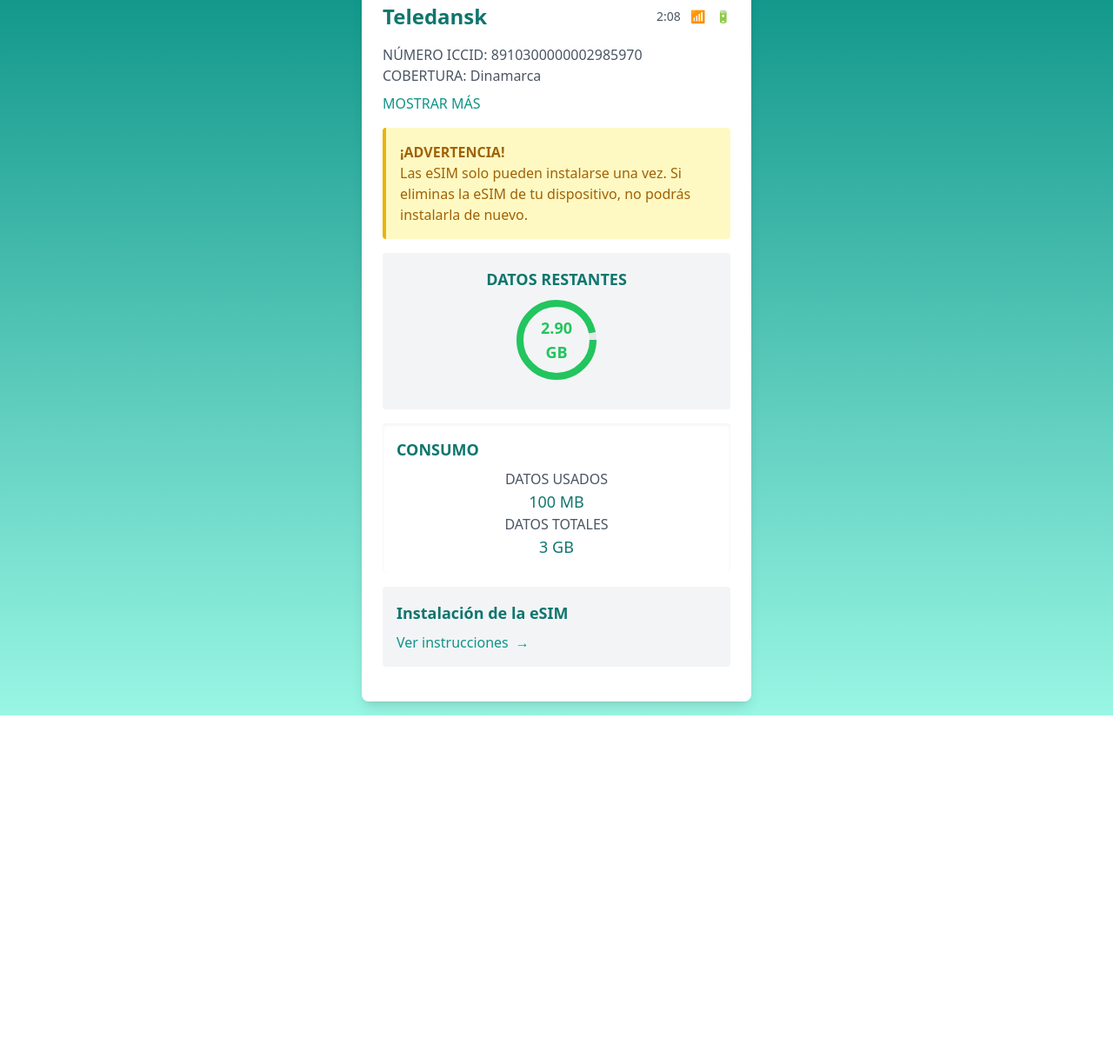
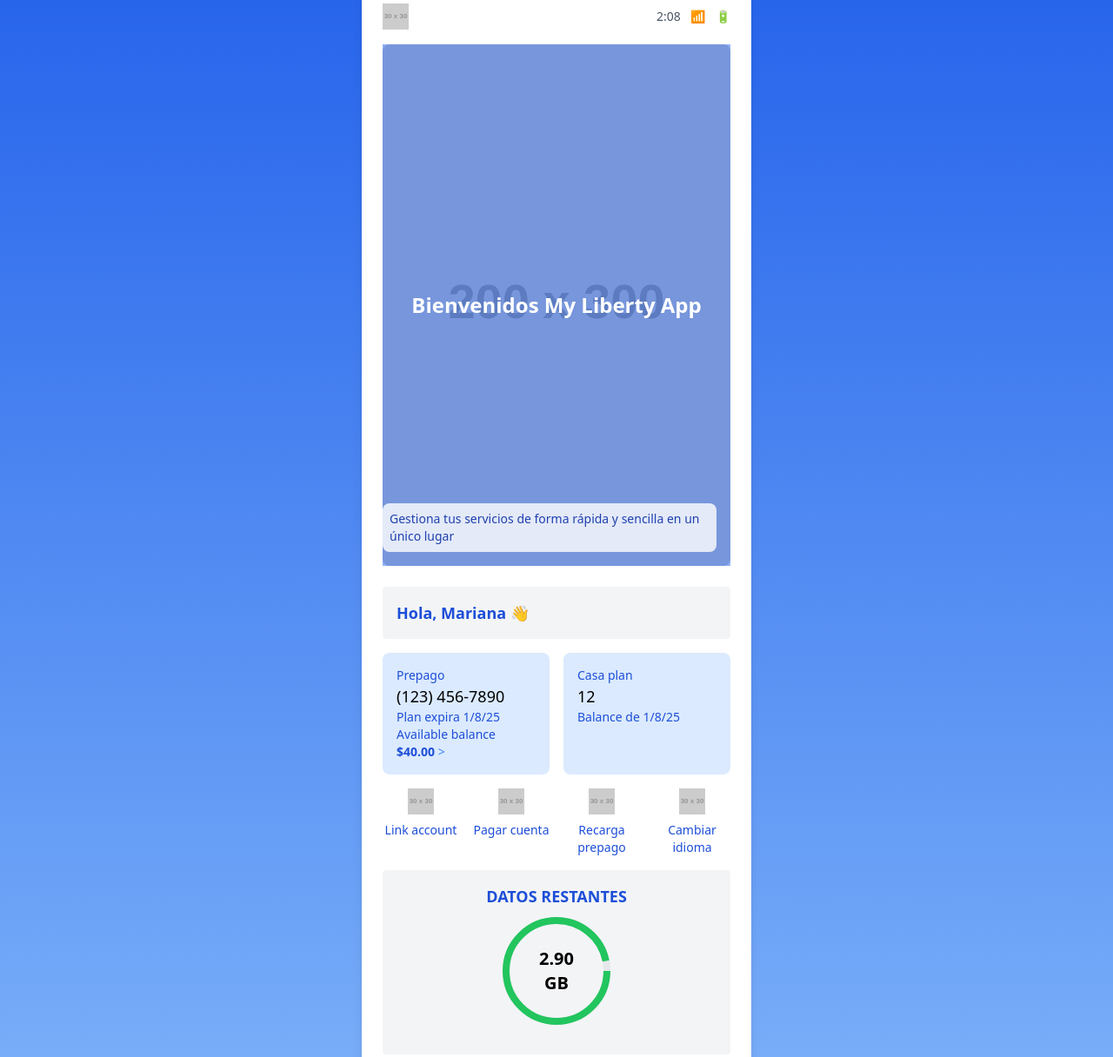
Before and after one commit to Sadiz2025/seismografic, a plain HTML site: page index.html in a window 1280 px wide. Shown: the part 37-1253 px from the top of the page at 87% size. Before the commit the page ends 860 px from the top, so only its background shows below. Drawn offline with nearby package versions, Linux system fonts and the light colour scheme; placeholder pictures from the web are drawn by us.

Commit message:
Update index.html

```diff
--- a/index.html
+++ b/index.html
@@ -3,12 +3,12 @@
 <head>
     <meta charset="UTF-8">
     <meta name="viewport" content="width=device-width, initial-scale=1.0">
-    <title>Teledansk - Simulador de Consumo</title>
+    <title>My Liberty App - Simulador de Consumo</title>
     <script src="https://cdn.tailwindcss.com"></script>
     <style>
         .progress-ring__circle {
-            transform: rotate(-90deg);
             transform-origin: center;
+            transform: rotate(180deg); /* Inicia en 180 grados (abajo) */
         }
         .progress-ring__circle-bg {
             fill: none;
@@ -16,19 +16,22 @@
         }
         .progress-ring__circle-fg {
             fill: none;
-            stroke: #22c55e;
-            transition: stroke-dasharray 0.3s;
+            stroke-width: 8;
+            transition: stroke 0.3s;
         }
         .data-counter {
-            transition: color 0.5s;
+            color: #000; /* Texto siempre negro */
         }
     </style>
 </head>
-<body class="bg-gradient-to-b from-teal-600 to-teal-200 min-h-screen flex items-center justify-center p-4">
+<body class="bg-gradient-to-b from-blue-600 to-blue-300 min-h-screen flex items-center justify-center p-4">
     <div class="bg-white rounded-lg shadow-lg w-full max-w-md p-6">
         <!-- Encabezado -->
         <div class="flex items-center justify-between mb-4">
-            <h1 class="text-2xl font-bold text-teal-700">Teledansk</h1>
+            <div class="flex items-center">
+                <img src="https://via.placeholder.com/30" alt="Liberty Logo" class="mr-2">
+                <h1 class="text-2xl font-bold text-white">Liberty</h1>
+            </div>
             <div class="text-sm text-gray-600">
                 <span>2:08</span>
                 <span class="ml-2">📶</span>
@@ -36,51 +39,87 @@
             </div>
         </div>
 
-        <!-- Información de la eSIM -->
-        <div class="mb-4">
-            <p class="text-gray-600">NÚMERO ICCID: <span class="font-medium">8910300000002985970</span></p>
-            <p class="text-gray-600">COBERTURA: Dinamarca</p>
-            <button class="text-teal-600 hover:underline mt-2">MOSTRAR MÁS</button>
+        <!-- Imagen y texto de bienvenida -->
+        <div class="relative mb-6">
+            <img src="https://via.placeholder.com/200x300" alt="Persona con teléfono" class="w-full h-auto rounded-lg object-cover">
+            <div class="absolute top-0 left-0 w-full h-full bg-blue-600 bg-opacity-50 flex items-center justify-center">
+                <h2 class="text-2xl font-bold text-white">Bienvenidos My Liberty App</h2>
+            </div>
+            <div class="absolute bottom-4 right-4 bg-white bg-opacity-80 p-2 rounded-lg">
+                <p class="text-sm text-blue-800">Gestiona tus servicios de forma rápida y sencilla en un único lugar</p>
+            </div>
         </div>
 
-        <!-- Advertencia -->
-        <div class="bg-yellow-100 border-l-4 border-yellow-500 text-yellow-700 p-4 mb-4 rounded" role="alert">
-            <p class="font-bold">¡ADVERTENCIA!</p>
-            <p>Las eSIM solo pueden instalarse una vez. Si eliminas la eSIM de tu dispositivo, no podrás instalarla de nuevo.</p>
+        <!-- Saludo personal -->
+        <div class="bg-gray-100 p-4 rounded mb-4 flex justify-between items-center">
+            <h3 class="text-lg font-semibold text-blue-700">Hola, Mariana 👋</h3>
+        </div>
+
+        <!-- Detalles de planes -->
+        <div class="grid grid-cols-2 gap-4 mb-4">
+            <div class="bg-blue-100 p-4 rounded-lg">
+                <p class="text-sm text-blue-700">Prepago</p>
+                <p class="text-lg font-medium">(123) 456-7890</p>
+                <p class="text-sm text-blue-700">Plan expira 1/8/25</p>
+                <p class="text-sm text-blue-700">Available balance <span class="font-bold">$40.00</span> <span class="text-blue-500">></span></p>
+            </div>
+            <div class="bg-blue-100 p-4 rounded-lg">
+                <p class="text-sm text-blue-700">Casa plan</p>
+                <p class="text-lg font-medium">12</p>
+                <p class="text-sm text-blue-700">Balance de 1/8/25</p>
+            </div>
+        </div>
+
+        <!-- Opciones rápidas -->
+        <div class="grid grid-cols-4 gap-4 mb-4">
+            <div class="text-center">
+                <img src="https://via.placeholder.com/30" alt="Link account" class="mx-auto mb-2">
+                <p class="text-sm text-blue-700">Link account</p>
+            </div>
+            <div class="text-center">
+                <img src="https://via.placeholder.com/30" alt="Pagar cuenta" class="mx-auto mb-2">
+                <p class="text-sm text-blue-700">Pagar cuenta</p>
+            </div>
+            <div class="text-center">
+                <img src="https://via.placeholder.com/30" alt="Recarga prepago" class="mx-auto mb-2">
+                <p class="text-sm text-blue-700">Recarga prepago</p>
+            </div>
+            <div class="text-center">
+                <img src="https://via.placeholder.com/30" alt="Cambiar idioma" class="mx-auto mb-2">
+                <p class="text-sm text-blue-700">Cambiar idioma</p>
+            </div>
         </div>
 
         <!-- Contador de Datos Restantes -->
         <div class="bg-gray-100 p-4 rounded mb-4 text-center">
-            <h2 class="text-lg font-semibold text-teal-700 mb-2">DATOS RESTANTES</h2>
-            <div class="relative w-24 h-24 mx-auto mb-4">
-                <svg class="progress-ring__circle-bg" width="96" height="96">
-                    <circle cx="48" cy="48" r="42" stroke-width="8"/>
+            <h2 class="text-lg font-semibold text-blue-700 mb-2">DATOS RESTANTES</h2>
+            <div class="relative w-32 h-32 mx-auto mb-4">
+                <svg class="progress-ring__circle-bg" width="128" height="128">
+                    <circle cx="64" cy="64" r="58" stroke-width="8"/>
                 </svg>
-                <svg class="progress-ring__circle-fg absolute top-0 left-0" width="96" height="96">
-                    <circle cx="48" cy="48" r="42" stroke-width="8"/>
+                <svg class="progress-ring__circle-fg absolute top-0 left-0" width="128" height="128">
+                    <circle cx="64" cy="64" r="58" stroke-width="8"/>
                 </svg>
-                <span id="progress-value" class="absolute top-1/2 left-1/2 transform -translate-x-1/2 -translate-y-1/2 text-lg font-bold data-counter">3.00 GB</span>
+                <span id="progress-value" class="absolute top-1/2 left-1/2 transform -translate-x-1/2 -translate-y-1/2 text-xl font-bold data-counter">3.00 GB</span>
             </div>
         </div>
 
         <!-- Detalles de Consumo -->
         <div class="bg-white p-4 rounded shadow-inner mb-4">
-            <h2 class="text-lg font-semibold text-teal-700 mb-2">CONSUMO</h2>
+            <h2 class="text-lg font-semibold text-blue-700 mb-2">CONSUMO</h2>
             <div class="text-center">
                 <p class="text-gray-600">DATOS USADOS</p>
-                <p id="data-used" class="text-lg font-medium text-teal-700">0 MB</p>
+                <p id="data-used" class="text-lg font-medium text-blue-700">0 MB</p>
                 <p class="text-gray-600">DATOS TOTALES</p>
-                <p class="text-lg font-medium text-teal-700">3 GB</p>
+                <p class="text-lg font-medium text-blue-700">3 GB</p>
             </div>
         </div>
 
-        <!-- Instalación de la eSIM -->
-        <div class="bg-gray-100 p-4 rounded mb-4">
-            <h2 class="text-lg font-semibold text-teal-700">Instalación de la eSIM</h2>
-            <button class="text-teal-600 hover:underline mt-2 flex items-center">
-                <span>Ver instrucciones</span>
-                <span class="ml-2">→</span>
-            </button>
+        <!-- Métodos de pago -->
+        <div class="bg-blue-100 p-4 rounded mb-4">
+            <h2 class="text-lg font-semibold text-blue-700 mb-2">Métodos de pago</h2>
+            <p class="text-sm text-blue-700">Guarda y gestiona tus métodos de pago para agilizar las transacciones</p>
+            <button class="bg-blue-600 text-white px-4 py-2 rounded mt-2 w-full">Método de pago</button>
         </div>
 
         <!-- Notificación -->
@@ -105,22 +144,21 @@
             document.getElementById('data-used').textContent = `${dataUsed} MB`;
             document.getElementById('progress-value').textContent = `${remainingGB} GB`;
 
-            // Actualizar la barra de progreso
+            // Actualizar la barra de progreso con color dinámico
             const circle = document.querySelector('.progress-ring__circle-fg circle');
-            const radius = 42;
+            const radius = 58;
             const circumference = 2 * Math.PI * radius;
             const offset = circumference - (progress / 100) * circumference;
             circle.style.strokeDasharray = `${circumference}`;
             circle.style.strokeDashoffset = offset;
 
-            // Cambiar color del contador según los datos restantes
-            const counter = document.getElementById('progress-value');
+            // Cambiar color de la barra según los datos restantes
             if (dataRemaining > 2000) {
-                counter.style.color = '#22c55e'; // Verde para muchos datos
+                circle.style.stroke = '#22c55e'; // Verde para muchos datos
             } else if (dataRemaining > 1000) {
-                counter.style.color = '#facc15'; // Amarillo para datos medios
+                circle.style.stroke = '#facc15'; // Amarillo para datos medios
             } else {
-                counter.style.color = '#ef4444'; // Rojo para pocos datos
+                circle.style.stroke = '#ef4444'; // Rojo para pocos datos
             }
 
             // Mostrar notificación si quedan menos de 500 MB
```
